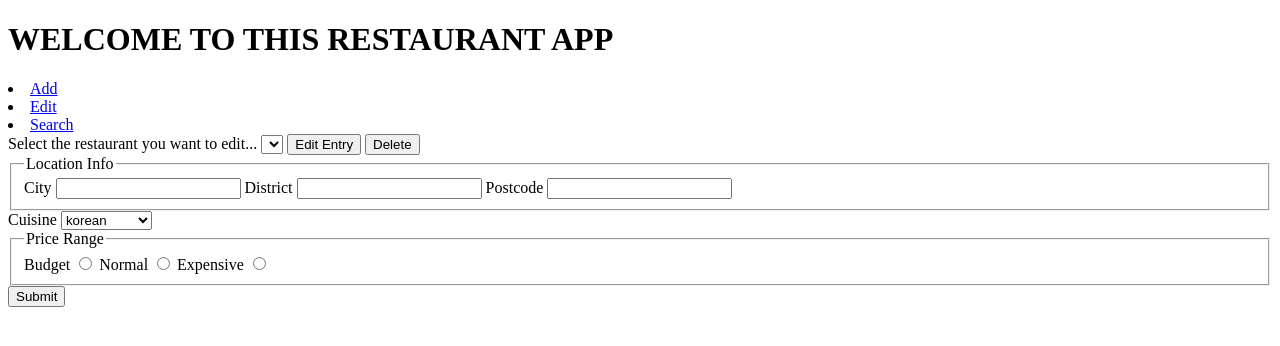
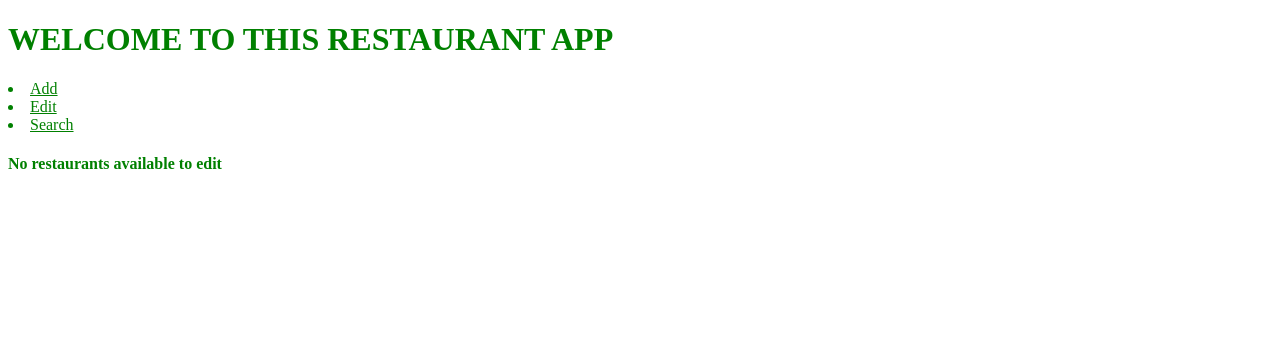
Before and after one commit to Struanjh/Restaurant-CRUD-APP, a PHP site: page /pages/edit.php in a window 1280 px wide. Shown: the top 346 px of the page. Run offline with PHP 8.4, Linux system fonts and the light colour scheme; lists and menus that the app fills with data are empty.

Commit message:
DEBUGGING: Modified Logic so forms can handle creating file without errors

```diff
--- a/_functions.php
+++ b/_functions.php
@@ -22,16 +22,17 @@
 
     //Returns an array containing any error messages, an array containing sanitized user data
     //+ a boolean showing if validation passed..
-    function handleFormSubmission($operation) {
+    function handleFormSubmission($operation, $newFile) {
         $errorMessages = [];
         $submittedData = [];
         $validationPassed = true;
+        // $emptyFile = isset($GLOBALS['restaurantNames']);
         if (empty($_POST["restaurant_name"]) && $operation !== "SEARCH") {
             $nameErr = "Name is required";
             $errorMessages["nameErr"] = $nameErr;
             $submittedData["name"] = "";
             $validationPassed = false;
-        } elseif (in_array($_POST["restaurant_name"], $GLOBALS['restaurantNames']) && $operation === "ADD") {
+        } elseif (!$newFile && in_array($_POST["restaurant_name"], $GLOBALS['restaurantNames']) && $operation === "ADD") {
             $nameErr = "This name already exists!";
             $errorMessages["nameErr"] = $nameErr;
             $submittedData["name"] = "";
--- a/data.json
+++ b/data.json
@@ -1,9 +1,9 @@
 [
     {
-        "name": "adsads",
-        "city": "ads",
+        "name": "hello123",
+        "city": "Busad",
         "district": "asd",
-        "postcode": "dsa",
+        "postcode": "sdfa",
         "cuisine": "korean",
         "price": "medium_price"
     }
--- a/includes/edit_form.php
+++ b/includes/edit_form.php
@@ -1,12 +1,24 @@
+<!DOCTYPE html>
+<html lang="en">
+<head>
+    <meta charset="UTF-8">
+    <meta http-equiv="X-UA-Compatible" content="IE=edge">
+    <meta name="viewport" content="width=device-width, initial-scale=1.0">
+    <title>Edit</title>
+    <link rel="stylesheet" href="../styles.css">
+</head>
+<body>
 <?php   include "../routes/update.php"; ?>
 
 <!-- //Restaurant Names with spaces to display to the user
        CurrSelectData has no spaces...... read directly from db... -->
-
+<?php
+    if($dataFile) {
+?>
         <form method="post">
             <label for="restaurant_name">Select the restaurant you want to edit...</label>
             <select name="restaurant_name" id="restaurant_name">
-        <?php for($i=0; $i<count($restaurantNames); $i++){
+                    <?php   for($i=0; $i<count($restaurantNames); $i++){
                                 if(isset($_POST['edit']) && $restaurantNames[$i] == $currSelecData[0]['name']) {
                                     $selected = 'selected';
                                 } else {
@@ -22,13 +34,13 @@
                 <legend>Location Info</legend>
                 <label for="city">City</label>
                 <input type="text" id="city" name="city" <?php if(isset($_POST['edit'], $currSelecData[0]['city'])) echo 'value=' . $currSelecData[0]['city']; ?>>
-        <span class="error"><?php if(isset($_POST['submit'])) echo $formValidation['cityErr']; ?></span>
+                <span class="error"><?php if(isset($_POST['submit']) && count($restaurantNames) > 0) echo $formValidation['cityErr']; ?></span>
                 <label for="district">District</label>
                 <input type="text" id="district" name="district" <?php if(isset($_POST['edit'], $currSelecData[0]['district'])) echo 'value=' . $currSelecData[0]['district']; ?>>
-        <span class="error"><?php if(isset($_POST['submit'])) echo $formValidation['districtErr']; ?></span>
+                <span class="error"><?php if(isset($_POST['submit']) && count($restaurantNames) > 0) echo $formValidation['districtErr']; ?></span>
                 <label for="postcode">Postcode</label>
                 <input type="text" id="postcode" name="postcode" <?php if(isset($_POST['edit'], $currSelecData[0]['postcode'])) echo 'value=' . $currSelecData[0]['postcode']; ?>>
-        <span class="error"><?php if(isset($_POST['submit'])) echo $formValidation['postcodeErr']; ?></span>
+                <span class="error"><?php if(isset($_POST['submit']) && count($restaurantNames) > 0) echo $formValidation['postcodeErr']; ?></span>
             </fieldset>
             <label for="cuisine">Cuisine</label>
             <select name="cuisine" id="cuisine">
@@ -46,7 +58,7 @@
                     }
                 ?>
             </select>
-    <span class="error"><?php if(isset($_POST['submit'])) echo $formValidation['cuisineErr']; ?></span>
+            <span class="error"><?php if(isset($_POST['submit']) && count($restaurantNames) > 0) echo $formValidation['cuisineErr']; ?></span>
             <fieldset>
                 <legend>Price Range</legend>
                 <label for="low_price">Budget</label>
@@ -55,8 +67,13 @@
                 <input type="radio" name="price" id="medium_price" value="medium_price" <?php if(isset($_POST['edit'], $currSelecData[0]['price']) && $currSelecData[0]['price'] == 'medium_price') echo 'checked';?>>
                 <label for="high_price">Expensive</label>
                 <input type="radio" name="price" id="high_price" value="high_price" <?php if(isset($_POST['edit'], $currSelecData[0]['price']) && $currSelecData[0]['price'] == 'high_price') echo 'checked';?>>
-        <span class="error"><?php if(isset($_POST['submit'])) echo $formValidation['priceErr']; ?></span>
+                <span class="error"><?php if(isset($_POST['submit']) && count($restaurantNames) > 0) echo $formValidation['priceErr']; ?></span>
             </fieldset>
             <button type="submit" name="submit" value="submit">Submit</button>
         </form>
+<?php
+    }
+?>
 <h4 id="success_message"><?php if(!empty($successMsg))echo $successMsg; ?></h4>
+</body>
+</html>
--- a/routes/update.php
+++ b/routes/update.php
@@ -2,11 +2,18 @@
     include "../_functions.php";
     include "../includes/_constants.php";
 
+    $dataFile = file_exists(FILEPATH);
+    //If data file exists already check for duplicate restaurant names during validation... otherwise don't
+    if($dataFile) {
         $json_data = readData();
         $restaurantNames = listRestaurantNames($json_data);
+    } else {
+        $successMsg = "No restaurants available to edit";
+    }
+
 
     if(isset($_POST['edit'])) {
-        if(count($restaurantNames) === 0) {
+        if(!$dataFile || count($restaurantNames) === 0) {
             $successMsg = "There are no restaurants available to edit!";
         } else {
             $currSelecData = filterData($json_data, ['name' => $_POST['restaurant_name']]);
@@ -14,7 +21,7 @@
     }
 
     if(isset($_POST['delete'])) {
-        if(count($restaurantNames) === 0) {
+        if(!$dataFile || count($restaurantNames) === 0) {
             $successMsg = "There are no restaurants available to delete!";
         } else {
             $updatedData = deleteAnEntry($json_data, $_POST['restaurant_name']);
@@ -27,8 +34,11 @@
 
 
     if(isset($_POST['submit'])) {
+        if(!$dataFile || count($restaurantNames) === 0) {
+            $successMsg = "There are no restaurants available to edit!";
+        } else {
             //Indexed Arr
-        $formSubmission = handleFormSubmission("EDIT");
+            $formSubmission = handleFormSubmission("EDIT", false);
             //Assoc Arr
             $formValidation = $formSubmission[0];
             //Assoc Arr
@@ -44,3 +54,4 @@
                 $successMsg = "Fix the errors and try again!";
             }
         }
+    }
--- a/styles.css
+++ b/styles.css
@@ -0,0 +1,3 @@
+* {
+    color: green;
+}
```
Also changed, not shown: includes/input_form.php (+12 -1 lines), includes/search_form.php (+13 -2 lines), routes/create.php (+12 -9 lines), routes/search.php (+6 -2 lines). Lines whose indentation alone changed are shown as unchanged.
